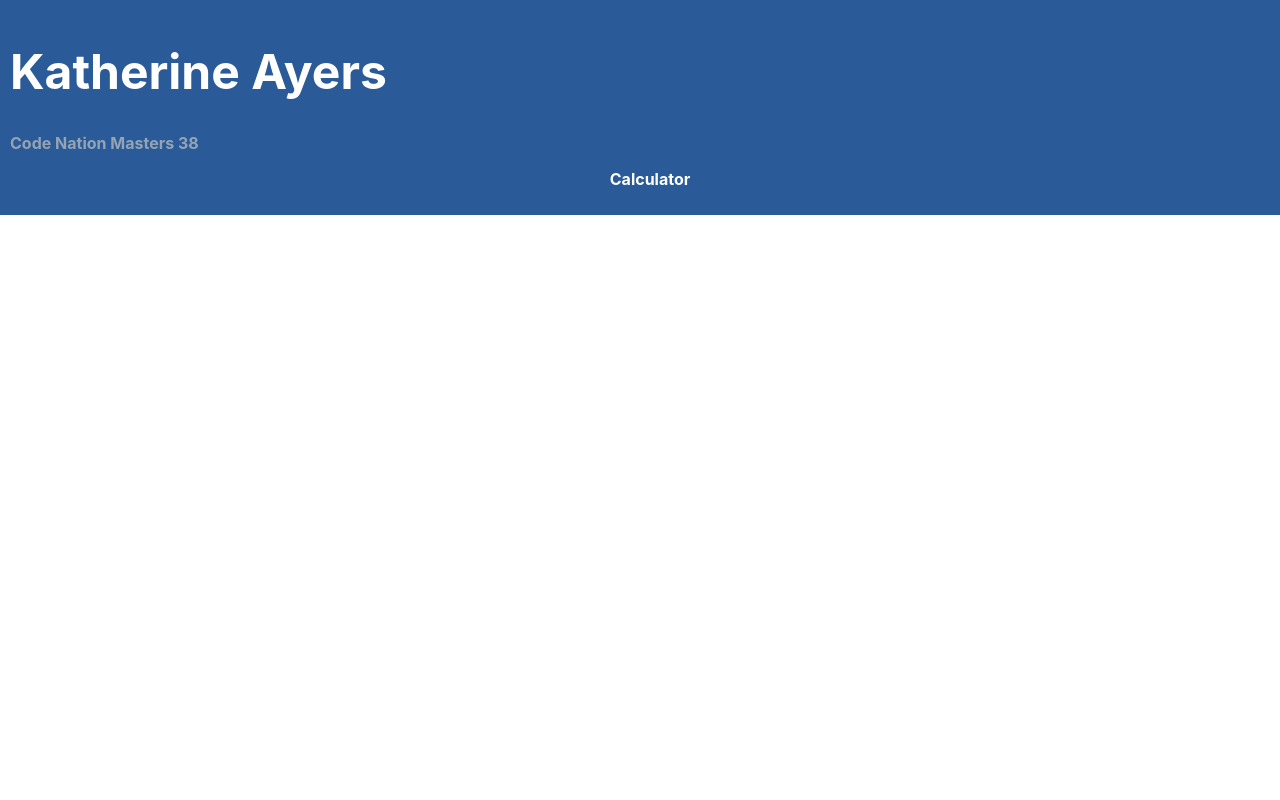
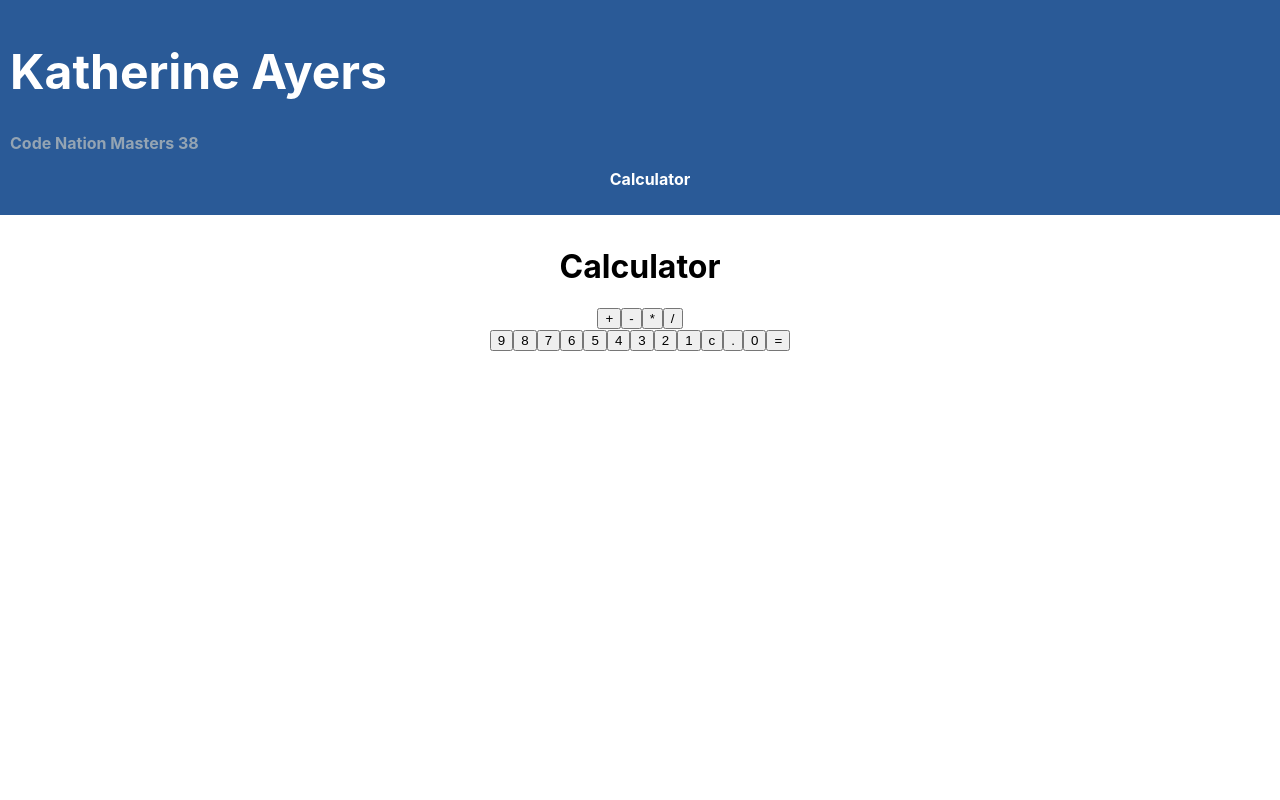
Before and after one commit to Indykatz/CN_calculator_38, a React (Create React App) app: page / in a window 1280 px wide. Shown: the top 800 px of the page. Built offline with nearby package versions, Linux system fonts and the light colour scheme.

Commit message:
code along

```diff
--- a/package.json
+++ b/package.json
@@ -6,6 +6,7 @@
     "@testing-library/jest-dom": "^5.16.4",
     "@testing-library/react": "^13.3.0",
     "@testing-library/user-event": "^13.5.0",
+    "mathjs": "^10.6.1",
     "react": "^18.1.0",
     "react-dom": "^18.1.0",
     "react-scripts": "5.0.1",
--- a/src/App.js
+++ b/src/App.js
@@ -1,10 +1,29 @@
 import "./App.css";
-
+import { useState } from "react";
+import { evaluate } from "mathjs";
 import HeaderBanner from "./component/Header";
 import FooterBanner from "./component/Footer";
+import Operators from "./component/Operators";
+import Numbers from "./component/Numbers";
 
-function App() {
-  // list
+const App = () => {
+  // calcultor state
+  const [input, setInput] = useState("");
+  // function to caluclate result
+  const calculate = (aButton) => {
+    if (aButton === "=") {
+      const result = evaluate(input);
+      setInput(result);
+    } else if (aButton === "c") {
+      setInput("");
+    } else setInput(input + aButton);
+  };
+  // handle click
+  const handleClick = (e) => {
+    const display = e.target.textContent;
+    calculate(display);
+  };
+
   return (
     <div className="App">
       {/* Header */}
@@ -16,7 +35,14 @@ function App() {
         />
       </div>
       {/* Body */}
-      <div className="content"></div>
+      <div className="content">
+        <div className="calculator">
+          <h1>Calculator</h1>
+          <h1>{input}</h1>
+          <Operators handleClick={handleClick} />
+          <Numbers handleClick={handleClick} />
+        </div>
+      </div>
       {/* Footer */}
       <div className="footer">
         <FooterBanner name="Katherine Ayers" github="Indykatz" />
@@ -24,6 +50,6 @@ function App() {
       {/* End of App div */}
     </div>
   );
-}
+};
 
 export default App;
--- /dev/null
+++ b/src/component/Numbers.js
@@ -0,0 +1,28 @@
+const Numbers = ({ handleClick }) => {
+  const numButtons = [
+    "9",
+    "8",
+    "7",
+    "6",
+    "5",
+    "4",
+    "3",
+    "2",
+    "1",
+    "c",
+    ".",
+    "0",
+    "=",
+  ];
+  return (
+    <div>
+      {numButtons.map((aButton) => (
+        <button onClick={handleClick} key={aButton}>
+          {aButton}
+        </button>
+      ))}
+    </div>
+  );
+};
+
+export default Numbers;
--- /dev/null
+++ b/src/component/Operators.js
@@ -0,0 +1,14 @@
+const Operators = ({ handleClick }) => {
+  const operatorButtons = ["+", "-", "*", "/"];
+  return (
+    <div>
+      {operatorButtons.map((aButton) => (
+        <button onClick={handleClick} key={aButton}>
+          {aButton}
+        </button>
+      ))}
+    </div>
+  );
+};
+
+export default Operators;
```
Also changed, not shown: 1 other file (tests, documents, lock files or other folders).
